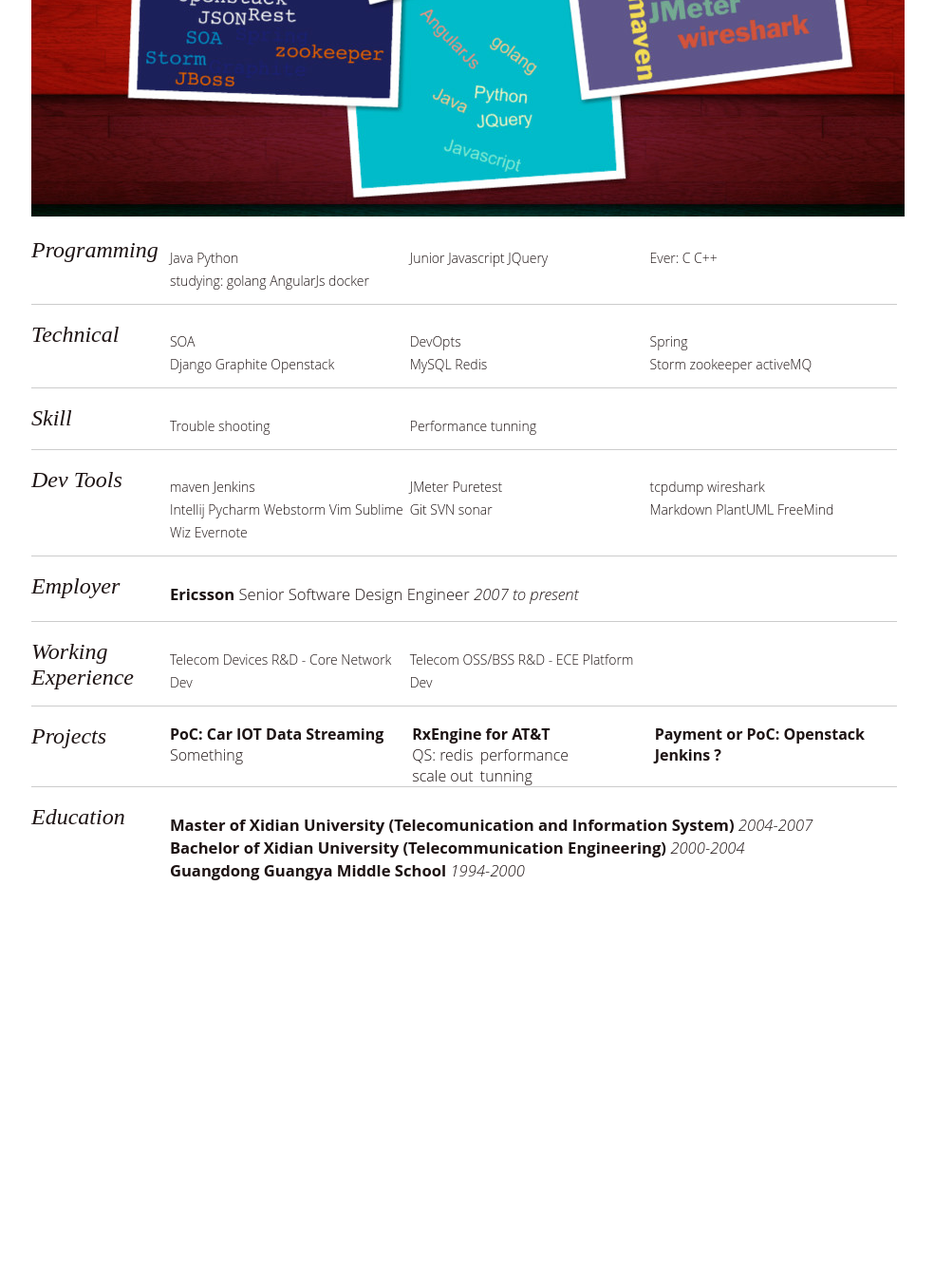
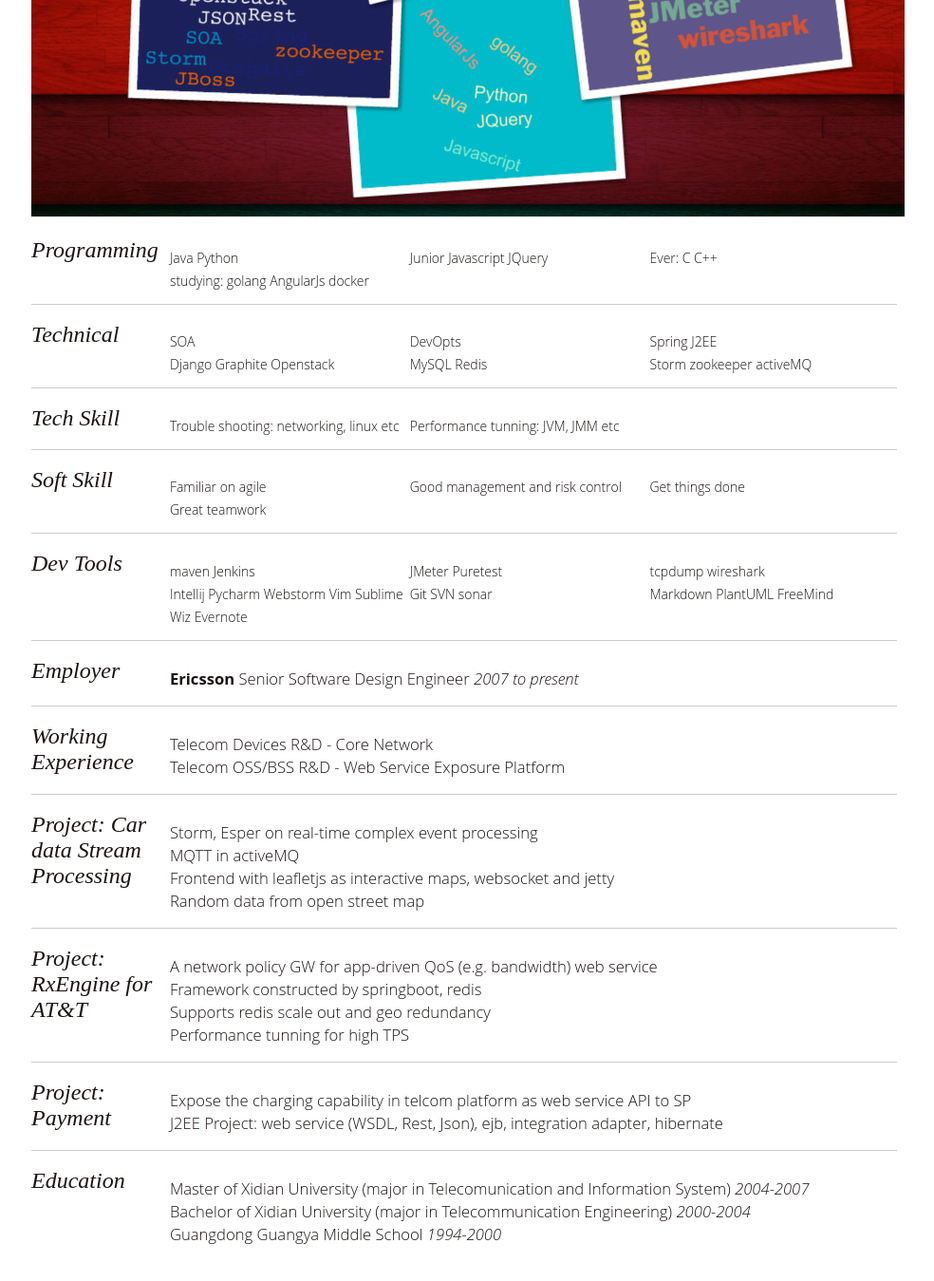
Before and after one commit to KasperDeng/kasperdeng.github.io, a Jekyll site: the page _posts/2015-01-01-kasper-cv.html, which Jekyll copies as it is, in a window 1280 px wide and 1400 px high, scrolled down 492 px. Shown: the top 1349 px of the window at 95% size, without its empty margins (177-1161 px from the left). Built offline with Jekyll 4.4.1, drawn with Linux system fonts in a browser that asks for light colours; before the commit the page ends 1509 px from its top, so only the background shows below that.

Commit message:
update cv

```diff
--- a/_posts/2015-01-01-kasper-cv.html
+++ b/_posts/2015-01-01-kasper-cv.html
@@ -37,16 +37,24 @@
 <ol>
 <li>SOA</li>
 <li>DevOpts</li>
-<li>Spring </li>
+<li>Spring J2EE</li>
 <li>Django Graphite Openstack</li>
 <li>MySQL Redis</li>
 <li>Storm zookeeper activeMQ</li>
 </ol>
 <hr>
-<h3 id="skill">Skill</h3>
+<h3 id="tech-skill">Tech Skill</h3>
 <ol>
-<li>Trouble shooting</li>
-<li>Performance tunning</li>
+<li>Trouble shooting: networking, linux etc</li>
+<li>Performance tunning: JVM, JMM etc</li>
+</ol>
+<hr>
+<h3 id="soft-skill">Soft Skill</h3>
+<ol>
+<li>Familiar on agile</li>
+<li>Good management and risk control</li>
+<li>Get things done</li>
+<li>Great teamwork</li>
 </ol>
 <hr>
 <h3 id="dev-tools">Dev Tools</h3>
@@ -64,24 +72,19 @@
 <p><strong>Ericsson</strong> Senior Software Design Engineer <em>2007 to present</em></p>
 <hr>
 <h3 id="working-experience">Working Experience</h3>
-<ol>
-<li>Telecom Devices R&amp;D - Core Network Dev</li>
-<li>Telecom OSS/BSS R&amp;D - ECE Platform Dev</li>
-</ol>
+<p>Telecom Devices R&amp;D - Core Network<br>Telecom OSS/BSS R&amp;D - Web Service Exposure Platform</p>
 <hr>
-<h3 id="projects">Projects</h3>
-<ul>
-<li><strong> PoC: Car IOT Data Streaming </strong><br>Something</li>
-<li><strong>RxEngine for AT&amp;T</strong><ul>
-<li>QS: redis scale out</li>
-<li>performance tunning </li>
-</ul>
-</li>
-<li><strong> Payment or PoC: Openstack Jenkins ? </strong></li>
-</ul>
+<h3 id="project-car-data-stream-processing">Project: Car data Stream Processing</h3>
+<p>Storm, Esper on real-time complex event processing<br>MQTT in activeMQ<br>Frontend with leafletjs as interactive maps, websocket and jetty<br>Random data from open street map</p>
+<hr>
+<h3 id="project-rxengine-for-at-t">Project: RxEngine for AT&amp;T</h3>
+<p>A network policy GW for app-driven QoS (e.g. bandwidth) web service<br>Framework constructed by springboot, redis<br>Supports redis scale out and geo redundancy<br>Performance tunning for high TPS</p>
+<hr>
+<h3 id="project-payment">Project: Payment</h3>
+<p>Expose the charging capability in telcom platform as web service API to SP<br>J2EE Project: web service (WSDL, Rest, Json), ejb, integration adapter, hibernate</p>
 <hr>
 <h3 id="education">Education</h3>
-<p><strong>Master of Xidian University (Telecomunication and Information System)</strong> <em>2004-2007</em><br><strong>Bachelor of Xidian University (Telecommunication Engineering)</strong> <em>2000-2004</em><br><strong>Guangdong Guangya Middle School</strong> <em>1994-2000</em></p>
+<p>Master of Xidian University (major in Telecomunication and Information System) <em>2004-2007</em><br>Bachelor of Xidian University (major in Telecommunication Engineering) <em>2000-2004</em><br>Guangdong Guangya Middle School <em>1994-2000</em></p>
 
     </div>
 </div>
```
